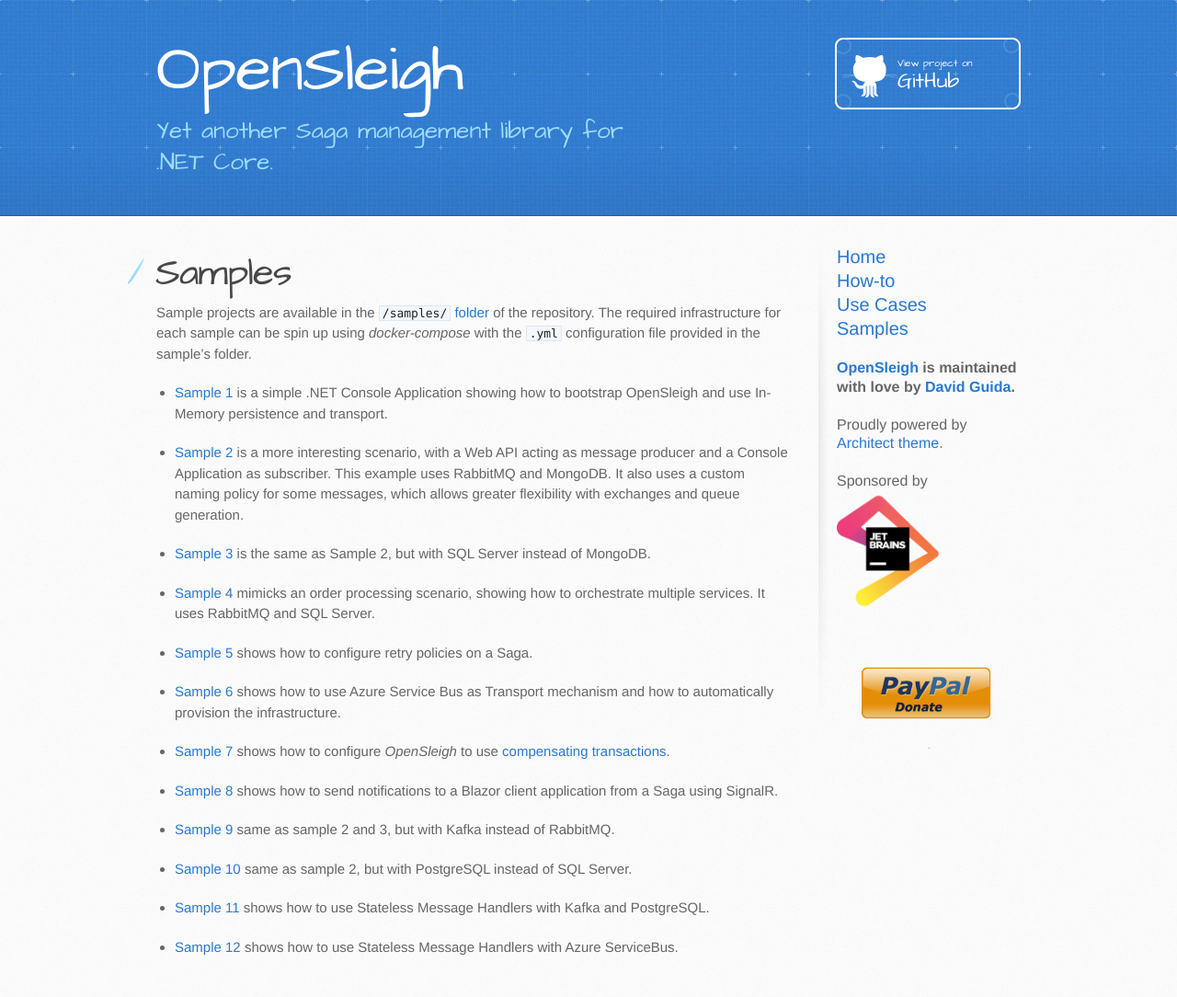
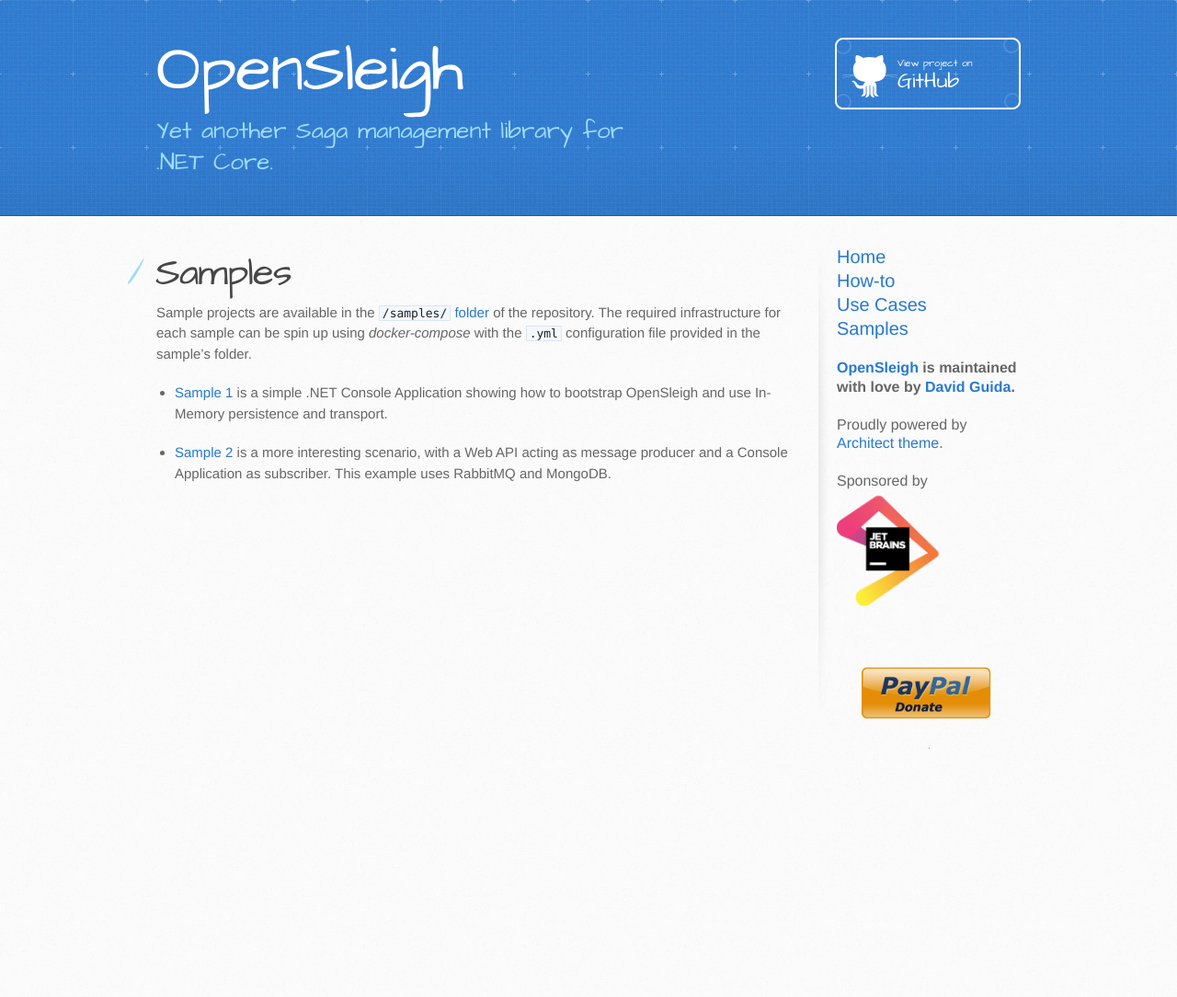
Before and after one commit to mizrael/OpenSleigh, a Jekyll site: the page built from samples/index.md, in a window 1280 px wide. Shown: the whole page at 92% size. Built offline with Jekyll 4.4.1, drawn with Linux system fonts in a browser that asks for light colours; after the commit the page ends 900 px from its top, so only the background shows below that.

Commit message:
minor updates

```diff
--- a/_config.yml
+++ b/_config.yml
@@ -1,4 +1,3 @@
-url: "https://www.opensleigh.net"
 plugins:
   - jekyll-sitemap
 
@@ -19,7 +18,7 @@ author:
 github:
   repository_url: https://github.com/mizrael/OpenSleigh
   repository_name: OpenSleigh
-  owner_url: https://www.davideguida.com
+  owner_url: https://www.davidguida.net
   owner_name: David Guida
 
 sidebar:
--- a/_layouts/default.html
+++ b/_layouts/default.html
@@ -78,7 +78,7 @@
           <p class="sponsor">
             Sponsored by
             <a class="sponsor-logo" href="https://jb.gg/OpenSource" target="_blank" title="Jetbrains">
-              <img src="/assets/images/jetbrains.png" title="Jetbrains" />
+              <img src="{{ '/assets/images/jetbrains.png' | relative_url }}" title="Jetbrains" />
             </a>
           </p>
 
@@ -86,7 +86,7 @@
             <form action="https://www.paypal.com/donate" method="post" target="_top">
               <input type="hidden" name="business" value="9F94U4GWN7YS6" />
               <input type="hidden" name="currency_code" value="CAD" />
-              <input type="image" src="/assets/images/paypal-donate.png" border="0" name="submit" title="PayPal - The safer, easier way to pay online!" alt="Donate with PayPal button" />
+              <input type="image" src="{{ '/assets/images/paypal-donate.png' | relative_url }}" border="0" name="submit" title="PayPal - The safer, easier way to pay online!" alt="Donate with PayPal button" />
               <img alt="" border="0" src="https://www.paypal.com/en_CA/i/scr/pixel.gif" width="1" height="1" />
               </form>
           </div>
--- a/samples/index.md
+++ b/samples/index.md
@@ -8,24 +8,4 @@ Sample projects are available in the [`/samples/` folder](https://github.com/miz
 
 - **[Sample 1](https://github.com/mizrael/OpenSleigh/tree/develop/samples/Sample1)** is a simple .NET Console Application showing how to bootstrap OpenSleigh and use In-Memory persistence and transport.
 
-- **[Sample 2](https://github.com/mizrael/OpenSleigh/tree/develop/samples/Sample2)** is a more interesting scenario, with a Web API acting as message producer and a Console Application as subscriber. This example uses RabbitMQ and MongoDB. It also uses a custom naming policy for some messages, which allows greater flexibility with exchanges and queue generation.
-
-- **[Sample 3](https://github.com/mizrael/OpenSleigh/tree/develop/samples/Sample3)** is the same as Sample 2, but with SQL Server instead of MongoDB.
-
-- **[Sample 4](https://github.com/mizrael/OpenSleigh/tree/develop/samples/Sample4)** mimicks an order processing scenario, showing how to orchestrate multiple services. It uses RabbitMQ and SQL Server.
-
-- **[Sample 5](https://github.com/mizrael/OpenSleigh/tree/develop/samples/Sample5)** shows how to configure retry policies on a Saga.
-
-- **[Sample 6](https://github.com/mizrael/OpenSleigh/tree/develop/samples/Sample6)** shows how to use Azure Service Bus as Transport mechanism and how to automatically provision the infrastructure.
-
-- **[Sample 7](https://github.com/mizrael/OpenSleigh/tree/develop/samples/Sample7)** shows how to configure *OpenSleigh* to use [compensating transactions](https://docs.microsoft.com/en-us/azure/architecture/patterns/compensating-transaction?WT.mc_id=DOP-MVP-5003878).
-
-- **[Sample 8](https://github.com/mizrael/OpenSleigh/tree/develop/samples/Sample8)** shows how to send notifications to a Blazor client application from a Saga using SignalR.
-
-- **[Sample 9](https://github.com/mizrael/OpenSleigh/tree/develop/samples/Sample9)** same as sample 2 and 3, but with Kafka instead of RabbitMQ.
-
-- **[Sample 10](https://github.com/mizrael/OpenSleigh/tree/develop/samples/Sample10)** same as sample 2, but with PostgreSQL instead of SQL Server.
-
-- **[Sample 11](https://github.com/mizrael/OpenSleigh/tree/develop/samples/Sample11)** shows how to use Stateless Message Handlers with Kafka and PostgreSQL.
-
-- **[Sample 12](https://github.com/mizrael/OpenSleigh/tree/develop/samples/Sample12)** shows how to use Stateless Message Handlers with Azure ServiceBus.
+- **[Sample 2](https://github.com/mizrael/OpenSleigh/tree/develop/samples/Sample2)** is a more interesting scenario, with a Web API acting as message producer and a Console Application as subscriber. This example uses RabbitMQ and MongoDB.
```
Also changed, not shown: index.md (+1 -5 lines).
